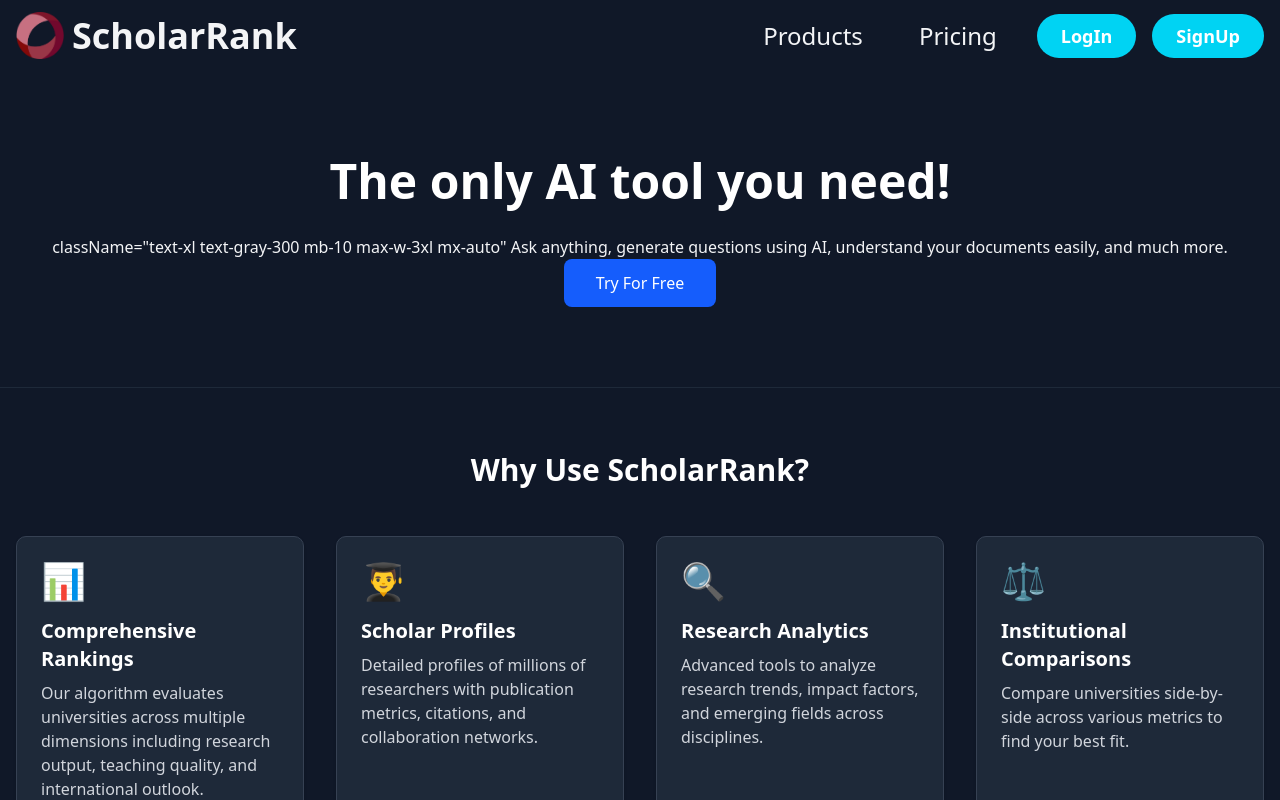
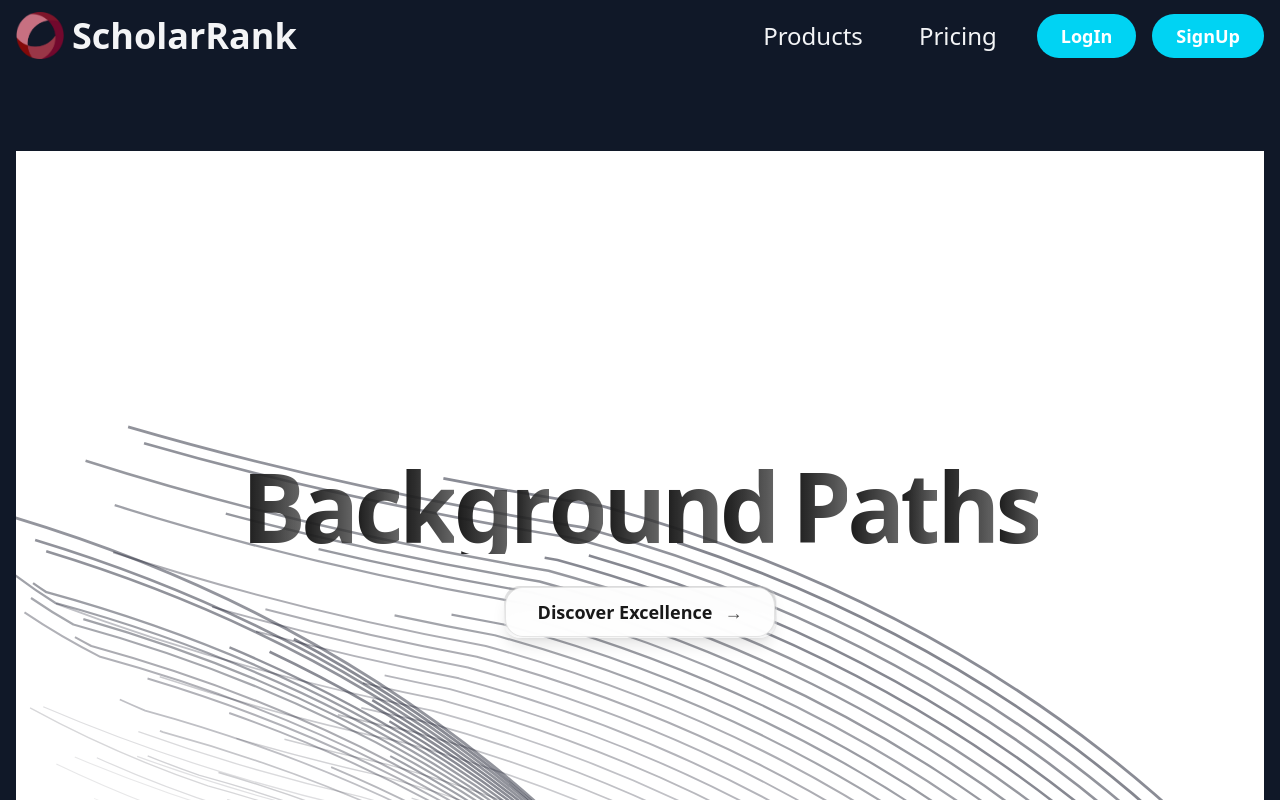
Before and after one commit to jithendra259/ai_platform, a Next.js app in the folder aiclone/: page / in a window 1280 px wide. Shown: the top 800 px of the page. Built offline with nearby package versions, Linux system fonts and the light colour scheme.

Commit message:
herosection animation added

```diff
--- a/aiclone/src/app/layout.tsx
+++ b/aiclone/src/app/layout.tsx
@@ -28,7 +28,6 @@
       <body
         className={`${geistSans.variable} ${geistMono.variable} antialiased`}
       >
-
         {children}
       </body>
     </html>
--- a/aiclone/src/app/page.tsx
+++ b/aiclone/src/app/page.tsx
@@ -5,6 +5,7 @@
 import HeaderAction from '@/components/header-actions';
 import Footer_actions from '@/components/footer-actions';
 import React from 'react';
+import Image from 'next/image';
 
 const featureTabs = [
   {
@@ -49,7 +50,20 @@
   return (
     <div className="min-h-screen bg-gray-900 text-gray-100">
       <HeaderAction />
-       <HeroSection />
+      <HeroSection />
+      <div className='items-center justify-center text-center flex-col mt-10 mb-10'>
+        <a >Trusted by 18000+ monthly active users globally</a>
+        <div className='items-center justify-center text-center flex flex-wrap gap-8 mt-4'>
+          <img src="image/homepage/katihar_engeering_logo (1).png" className='bg-white' alt="alt" width={120} height={70} />
+          <img src="image/homepage/iit_delhi_logo.png" alt="alt" width={70} height={70} />
+          <img src="image/homepage/niet_noida_logo.svg" className='bg-white' alt="alt" width={110} height={70} />
+          <img src="image/homepage/fiit_jee_logo.png" alt="alt"  width={120} height={70} />
+          <img src="image/homepage/unc_cordoba_logo.png" alt="alt" width={120} height={70} />
+          <img src="image/homepage/suffolk_uni_logo.png" alt="alt" width={80} height={70} />
+        </div>
+
+      </div>
+
       <FeaturesSection />
 
       <section className="py-12 px-4 max-w-6xl mx-auto">
--- a/aiclone/src/components/header-actions.tsx
+++ b/aiclone/src/components/header-actions.tsx
@@ -131,7 +131,7 @@
           {/* Pricing */}
           <Link href="/price">
             <span className="relative text-xl sm:text-2xl cursor-pointer px-4 py-1 transition-all duration-300 group overflow-hidden">
-              <span className="absolute inset-0  scale-x-0 group-hover:scale-x-100 transition-transform duration-500 origin-left rounded-lg z-0"></span>
+              <span className="absolute inset-0  scale-x-0 group-hover:scale-x-100 transition-transform duration-300 origin-left rounded-lg "></span>
               <span className="relative z-10 dark:group-hover:text-white group-hover:font-semibold">Pricing</span>
             </span>
           </Link>
--- a/aiclone/src/components/hero-section.tsx
+++ b/aiclone/src/components/hero-section.tsx
@@ -1,17 +1,19 @@
 // import { HyperText } from "@/components/magicui/hyper-text";
 // import { TypingAnimation } from "@/components/magicui/typing-animation";
 import { Button } from "@/components/button";
+import { BackgroundPaths } from "@/components/ui/background-paths"
+
+
 
 export default function HeroSection() {
   return (
     <section className="relative bg-gray-900 py-20 px-4 border-b border-gray-800">
+      <BackgroundPaths title="Background Paths" />
       <div className="container mx-auto text-center">
         <h1 className="text-4xl md:text-5xl font-bold text-white mb-6 leading-tight">
           The only AI tool you need!
         </h1>
-         className="text-xl text-gray-300 mb-10 max-w-3xl mx-auto"
-
-           Ask anything, generate questions using AI, understand your documents easily, and much more.
+         Ask anything, generate questions using AI, understand your documents easily, and much more.
 
         <div className="flex flex-col sm:flex-row justify-center gap-4">
           <Button className="px-8 py-3 bg-blue-600 text-white hover:bg-blue-700">
--- /dev/null
+++ b/aiclone/src/components/ui/background-paths.tsx
@@ -0,0 +1,132 @@
+"use client";
+
+import { motion } from "framer-motion";
+import { Button } from "@/components/ui/button";
+
+function FloatingPaths({ position }: { position: number }) {
+    const paths = Array.from({ length: 36 }, (_, i) => ({
+        id: i,
+        d: `M-${380 - i * 5 * position} -${189 + i * 6}C-${
+            380 - i * 5 * position
+        } -${189 + i * 6} -${312 - i * 5 * position} ${216 - i * 6} ${
+            152 - i * 5 * position
+        } ${343 - i * 6}C${616 - i * 5 * position} ${470 - i * 6} ${
+            684 - i * 5 * position
+        } ${875 - i * 6} ${684 - i * 5 * position} ${875 - i * 6}`,
+        color: `rgba(15,23,42,${0.1 + i * 0.03})`,
+        width: 0.5 + i * 0.03,
+    }));
+
+    return (
+        <div className="absolute inset-0 pointer-events-none">
+            <svg
+                className="w-full h-full text-slate-950 dark:text-white"
+                viewBox="0 0 696 316"
+                fill="none"
+            >
+                <title>Background Paths</title>
+                {paths.map((path) => (
+                    <motion.path
+                        key={path.id}
+                        d={path.d}
+                        stroke="currentColor"
+                        strokeWidth={path.width}
+                        strokeOpacity={0.1 + path.id * 0.03}
+                        initial={{ pathLength: 0.3, opacity: 0.6 }}
+                        animate={{
+                            pathLength: 1,
+                            opacity: [0.3, 0.6, 0.3],
+                            pathOffset: [0, 1, 0],
+                        }}
+                        transition={{
+                            duration: 20 + Math.random() * 10,
+                            repeat: Number.POSITIVE_INFINITY,
+                            ease: "linear",
+                        }}
+                    />
+                ))}
+            </svg>
+        </div>
+    );
+}
+
+export function BackgroundPaths({
+    title = "Background Paths",
+}: {
+    title?: string;
+}) {
+    const words = title.split(" ");
+
+    return (
+        <div className="relative min-h-screen w-full flex items-center justify-center overflow-hidden bg-white dark:bg-neutral-950">
+            <div className="absolute inset-0">
+                <FloatingPaths position={1} />
+                <FloatingPaths position={-1} />
+            </div>
+
+            <div className="relative z-10 container mx-auto px-4 md:px-6 text-center">
+                <motion.div
+                    initial={{ opacity: 0 }}
+                    animate={{ opacity: 1 }}
+                    transition={{ duration: 2 }}
+                    className="max-w-4xl mx-auto"
+                >
+                    <h1 className="text-5xl sm:text-7xl md:text-8xl font-bold mb-8 tracking-tighter">
+                        {words.map((word, wordIndex) => (
+                            <span
+                                key={wordIndex}
+                                className="inline-block mr-4 last:mr-0"
+                            >
+                                {word.split("").map((letter, letterIndex) => (
+                                    <motion.span
+                                        key={`${wordIndex}-${letterIndex}`}
+                                        initial={{ y: 100, opacity: 0 }}
+                                        animate={{ y: 0, opacity: 1 }}
+                                        transition={{
+                                            delay:
+                                                wordIndex * 0.1 +
+                                                letterIndex * 0.03,
+                                            type: "spring",
+                                            stiffness: 150,
+                                            damping: 25,
+                                        }}
+                                        className="inline-block text-transparent bg-clip-text
+                                        bg-gradient-to-r from-neutral-900 to-neutral-700/80
+                                        dark:from-white dark:to-white/80"
+                                    >
+                                        {letter}
+                                    </motion.span>
+                                ))}
+                            </span>
+                        ))}
+                    </h1>
+
+                    <div
+                        className="inline-block group relative bg-gradient-to-b from-black/10 to-white/10
+                        dark:from-white/10 dark:to-black/10 p-px rounded-2xl backdrop-blur-lg
+                        overflow-hidden shadow-lg hover:shadow-xl transition-shadow duration-300"
+                    >
+                        <Button
+                            variant="ghost"
+                            className="rounded-[1.15rem] px-8 py-6 text-lg font-semibold backdrop-blur-md
+                            bg-white/95 hover:bg-white/100 dark:bg-black/95 dark:hover:bg-black/100
+                            text-black dark:text-white transition-all duration-300
+                            group-hover:-translate-y-0.5 border border-black/10 dark:border-white/10
+                            hover:shadow-md dark:hover:shadow-neutral-800/50"
+                        >
+                            <span className="opacity-90 group-hover:opacity-100 transition-opacity">
+                                Discover Excellence
+                            </span>
+                            <span
+                                className="ml-3 opacity-70 group-hover:opacity-100 group-hover:translate-x-1.5
+                                transition-all duration-300"
+                            >
+                                →
+                            </span>
+                        </Button>
+                    </div>
+                </motion.div>
+            </div>
+        </div>
+    );
+}
```
